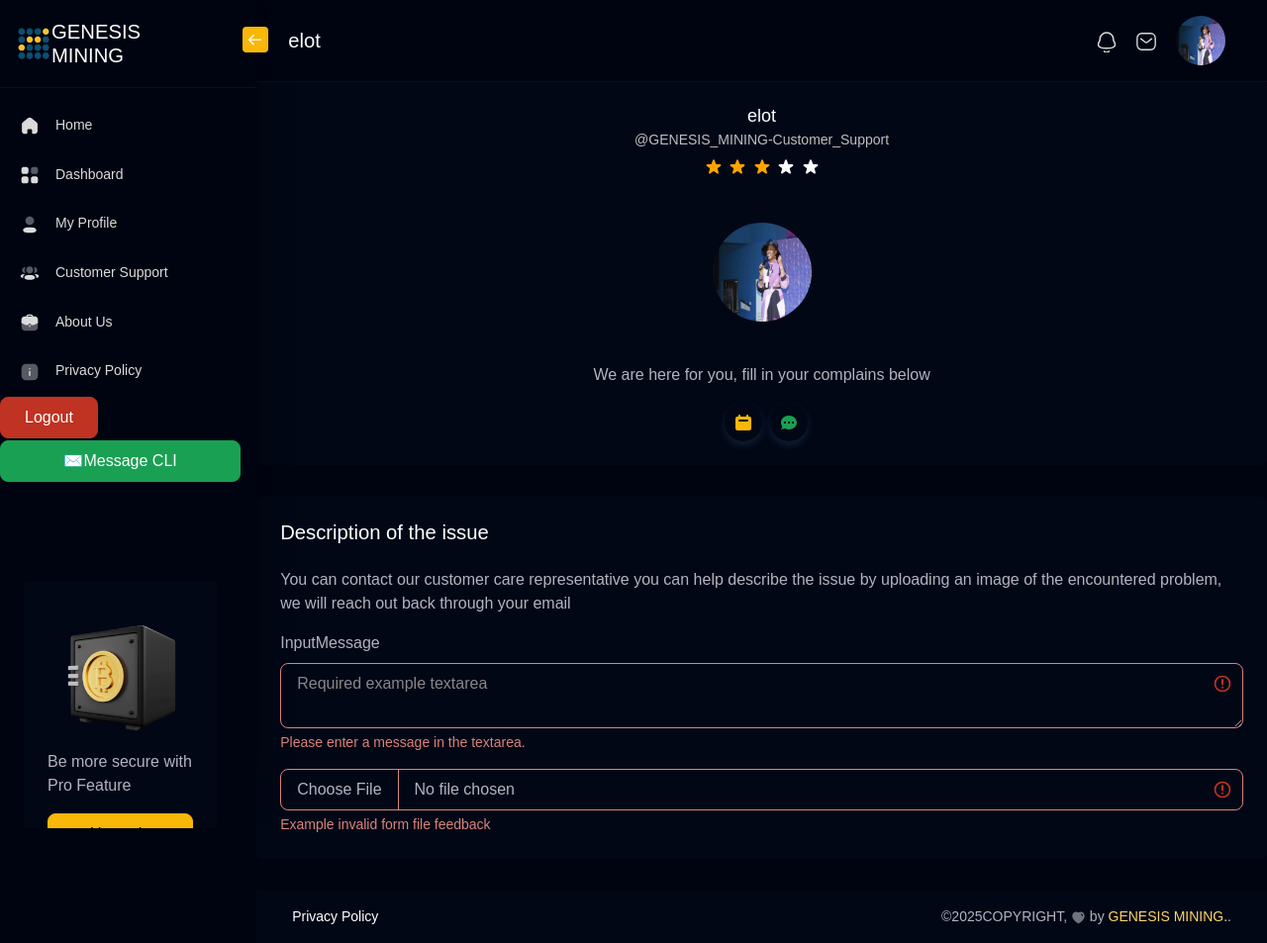
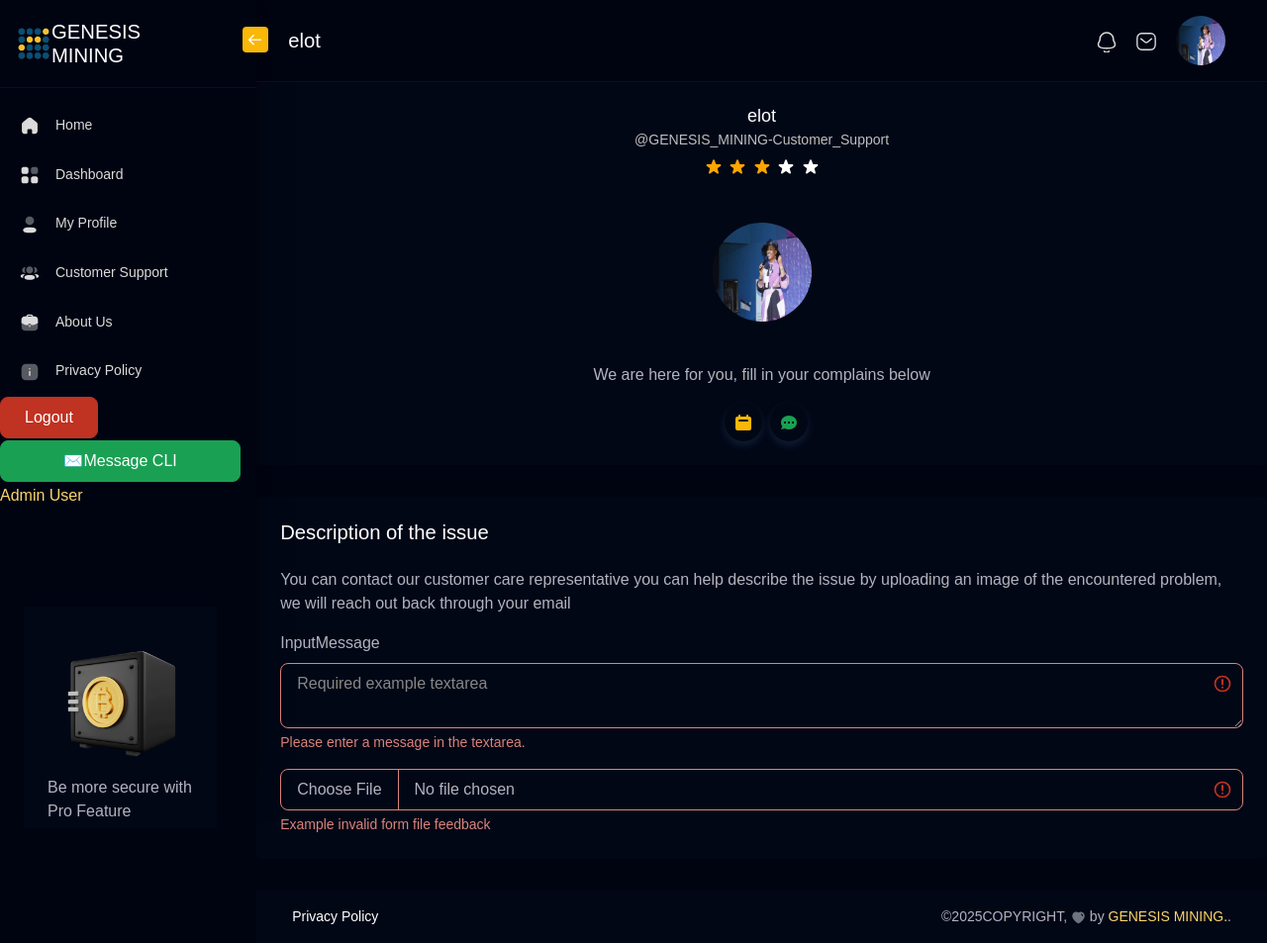
Before and after one commit to GodsplanElot/Bitcoin_mining_BANK, a Django app: page /customer_support/ in a window 1280 px wide. Shown: the whole page at 99% size. Run offline with Django 5.2, Linux system fonts and the light colour scheme; a user stored in the database is signed in; data comes from the database, SQL or seed files in the repository; both versions use the stored data as it was after the commit; some libraries are stand-ins or nearby versions.

Commit message:
Add verification to admin/supersuers

```diff
--- a/core/pages/templates/pages/base.html
+++ b/core/pages/templates/pages/base.html
@@ -244,6 +244,9 @@
             {% if request.user.is_superuser %}
                 <a href="{% url 'support:send_message' %}" class="btn btn-success nav-item">✉️Message CLI</a>
             {% endif %}
+            {% if request.user.is_superuser %}
+                <a href="#" class="nav-item">Admin User</a>
+            {% endif %}
 
 
 
```
Also changed, not shown: core/db.sqlite3.
